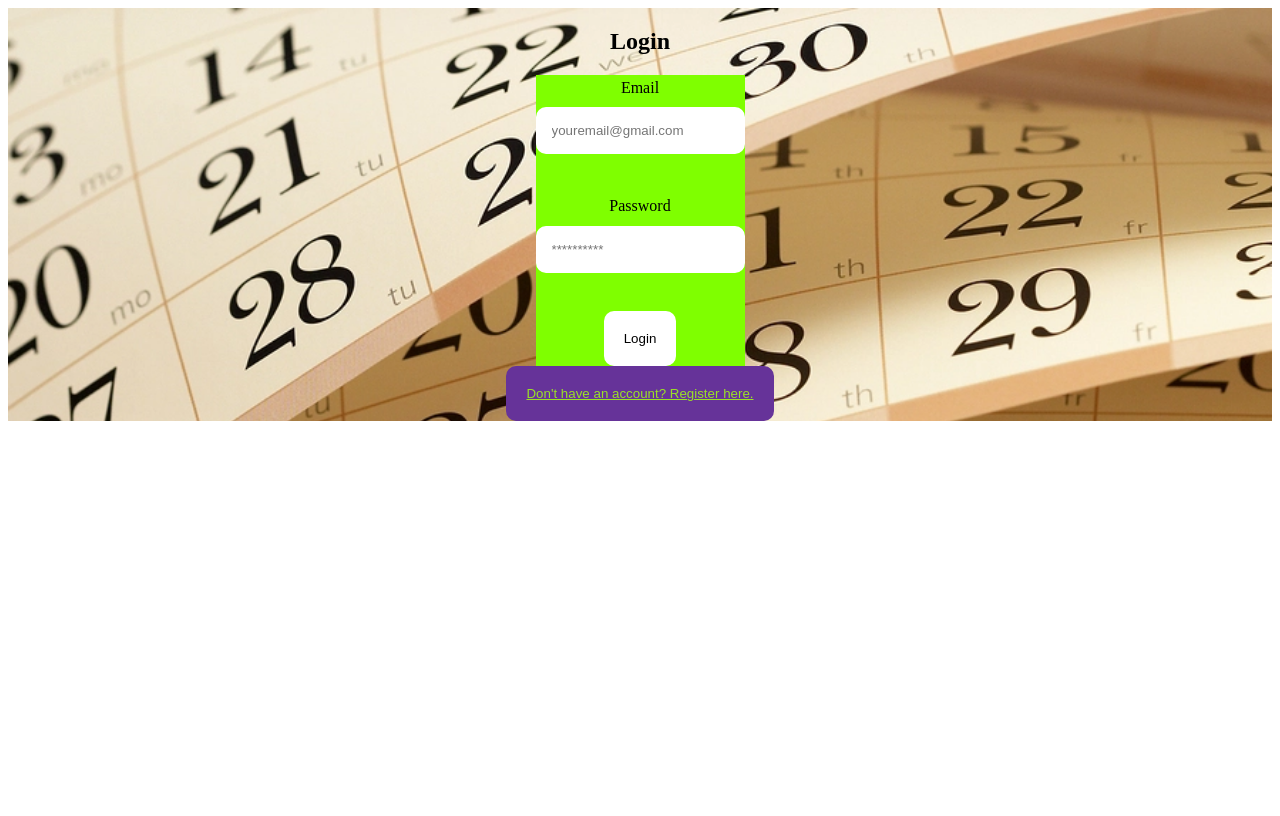
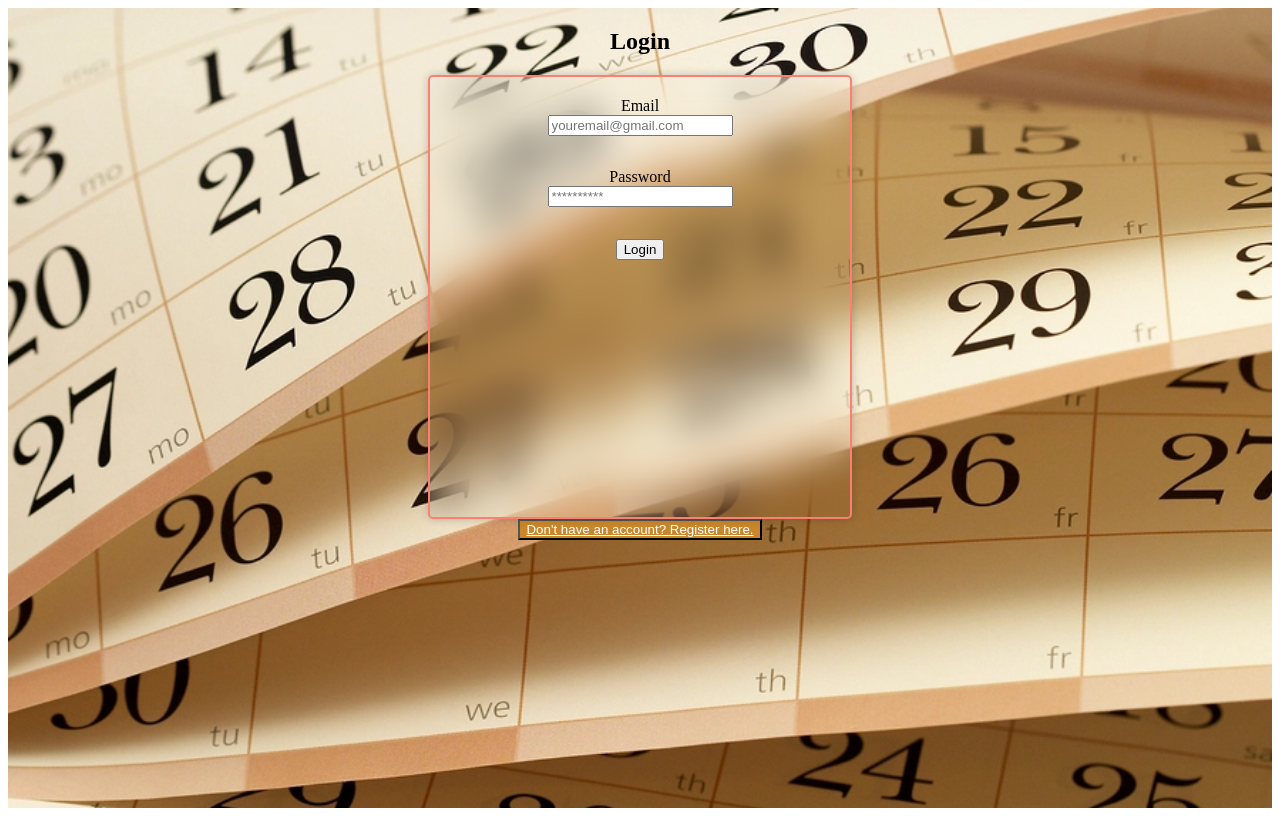
Before and after one commit to bedirhan23/calendar-api, a React (Create React App) app: page / in a window 1280 px wide. Built offline with nearby package versions, Linux system fonts and the light colour scheme.

Commit message:
Before starting Div

```diff
--- a/src/App.css
+++ b/src/App.css
@@ -1,4 +1,4 @@
-.App {
+.app {
   text-align: center;
   display: flex;
   min-height: 100vh;
@@ -15,6 +15,11 @@
   display: flex;
   flex-direction: column;
   align-items: center;
+  width: 100%;
+  height: 100vh;
+  justify-content: center;
+  background-color: rgb(184, 11, 103);
+
   /*padding: 5rem;*/
 }
 
@@ -32,7 +37,7 @@
 
 label{
   text-align: left;
-  padding: 0.25rem 0;
+  padding: 0.5rem 0;
 
 }
 
--- a/src/App.js
+++ b/src/App.js
@@ -17,8 +17,8 @@ function App() {
   return (
     <div className={styles.app}>
       {
-
-        currentForm === "login" ? <Login onFormSwitch={toggleForm} /> : <Register onFormSwitch={toggleForm}/>
+        //</Login onFormSwitch={toggleForm} />
+        currentForm === "login"
 
       }
 
--- a/src/Login.jsx
+++ b/src/Login.jsx
@@ -1,11 +1,10 @@
 import React, { useState, useEffect} from "react";
-import './App.css';
+//import './App.css';
 import './index.css';
+import { Router, useNavigate } from "react-router-dom";
 
-import { useNavigate } from "react-router-dom";
 export const Login = (props) => {
 
-    //console.log("test2113", styles);
 
     const navigate = useNavigate();
     const initialValues = { email: "", password: ""}; //
@@ -75,42 +74,7 @@ export const Login = (props) => {
                 {/* <button onClick={() => navigate('/calendar')}>Go to Calendar</button> */}
 
             </form>
-            <button className="linkBtn" onClick={() => props.onFormSwitch('register')}>Don't have an account? Register here.</button>
+            <button className="linkBtn" onClick={() => navigate('/register')}>Don't have an account? Register here.</button>
         </div>
     )
 }
-
-
-
-
-
-
-
-
-
-/*import React, { useState} from "react";
-
-export const Login = (props) => {
-
-    const [email, setEmail] = useState('');
-    const [pass, setPass] = useState('');
-
-    const handleSubmit = (e) => {
-        e.preventDefault();
-        console.log(email);
-    }
-
-    return (
-        <div className="auth-form-container">
-            <h2>Login</h2>
-            <form className= "login-form" onSubmit={handleSubmit}>
-                <label htmlFor="email">email</label>
-                <input value={email} onChange={(e) => setEmail(e.target.value)}type="email" placeholder="youremail@gmail.com" id="email" name="email"></input>
-                <label htmlFor="password">password</label>
-                <input value={pass} onChange={(e) => setPass(e.target.value)}type="password"  placeholder="**********" id="password" name="password"></input>
-                <button>Login</button>
-            </form>
-            <button className= "link-btn" onClick={() => props.onFormSwitch('register')}>Don't have an account? Register here.</button>
-        </div>
-    )
-}*/
--- a/src/Registerv2.jsx
+++ b/src/Registerv2.jsx
@@ -1,14 +1,19 @@
 import React, { useState, useEffect} from "react";
+import { Router, useNavigate } from "react-router-dom";
+//import './App.css';
+import './index.css';
 
 export const Register = (props) => {
 
     /*const [email, setEmail] = useState('');
     const [pass, setPass] = useState('');
     const [name, setName] = useState('');*/
+    const navigate = useNavigate();
     const initialValues = {fullname: "", email: "", password: ""}; //
     const [formValues, setFormValues] = useState(initialValues); //
     const [formErrors, setFormErrors] = useState({});
     const [isSubmit, setIsSubmit] = useState(false);
+    const [isError, setIsError] = useState(false);
     /*const handleSubmit = (e) => {
         e.preventDefault();
         console.log(email);
@@ -23,6 +28,9 @@ export const Register = (props) => {
         e.preventDefault();
         setFormErrors(validate(formValues));
         setIsSubmit(true);
+        if (isError){
+            navigate('/login')
+        }
     };
 
     useEffect(() =>{
@@ -35,16 +43,20 @@ export const Register = (props) => {
     const validate = (values) =>{
         const errors = {}
         const regex = /^[A-Z0-9._%+-]+@[A-Z0-9.-]+\.[A-Z]{2,4}$/i;
-        if(!values.fullname){
-            errors.fullname = "Username is required"
+
+        if (!values.fullname){
+            errors.fullname = "Email is required"
         }
         if(!values.email){
             errors.email = "Email is required"
+
         }
 
         if(!values.password){
             errors.password = "Password is required"
+
         }
+        setIsError(true);
         return errors;
     }
 
@@ -53,7 +65,7 @@ export const Register = (props) => {
             {/*<pre>{ JSON.stringify(formValues, undefined, 2)}</pre>*/}
             <h2>Register</h2>
 
-            <form className= "register-form" onSubmit={handleSubmit}>
+            <form className= "registerForm" onSubmit={handleSubmit}>
                 <label htmlFor="fullname">fullname</label>
                 <input type="text" name="fullname" placeholder="Full Name" value={formValues.fullname} onChange={handleChange}></input>
                 <p>{formErrors.fullname }</p>
@@ -66,7 +78,7 @@ export const Register = (props) => {
                 <p>{formErrors.password }</p>
                 <button>Register</button>
             </form>
-            <button className= "link-btn" onClick={() => props.onFormSwitch('login')}>Already have an account? Login here.</button>
+            <button className= "linkBtn" onClick={() => navigate('/register')}>Already have an account? Login here.</button>
         </div>
     )
 }
--- a/src/appv2.js
+++ b/src/appv2.js
@@ -15,7 +15,7 @@ function App() {
   return (
     <div className="App">
       {
-        currentForm === "login" ? <Login onFormSwitch={toggleForm} /> : <Register onFormSwitch={toggleForm}/>
+        /*currentForm === "login" ? <Login onFormSwitch={toggleForm} /> : <Register onFormSwitch={toggleForm}/>*/
       }
 
     </div>
--- a/src/index.css
+++ b/src/index.css
@@ -11,20 +11,43 @@
 
 }
 
-.authFormContainer, .registerForm{
+.authFormContainer{
   display: flex;
   flex-direction: column;
   align-items: center;
-  background: url('./00a0f-sw-531542.png');
+  background: url('./00a0f-sw-531542.png' );
+  /*opacity: 0.5;*/
+  width: 100%;
+  height: 100vh;
   background-size: cover;
   /*padding: 5rem;*/
 }
 
-.loginForm{
+.registerForm{
+
   display: flex;
   flex-direction: column;
   align-items: center;
-  background-color: chartreuse;
+  background: url('./00a0f-sw-531542.png' );
+  /*opacity: 0.5;*/
+  width: 100%;
+  height: 100vh;
+  background-size: cover;
+
+}
+.loginForm{
+  border: 2px solid salmon;
+  padding: 20px;
+  box-shadow: 0px 0px 10px rgba(0, 0, 0, 0.2);
+  background: transparent;
+  backdrop-filter: blur(20px);
+  display: flex;
+  flex-direction: column;
+  align-items: center;
+  border-radius: 5px;
+  width: 30%;
+  height: 50vh;
+  /*background-color: rgb(235, 183, 29);*/
 
 
 }
@@ -48,11 +71,13 @@
 
 }
 
-.input {
+.input{
   margin: 0.5em 0;
   padding: 1rem;
   border: none;
-  border-radius: 10px;
+  /*border-radius: 10px;*/
+  border-radius: 5px;
+  background-color: blueviolet;
 }
 
 .button {
@@ -64,40 +89,7 @@
 }
 
 .linkBtn{
-  background: rebeccapurple;
-  color: rgb(154, 225, 39);
+  background: rgb(201, 135, 43);
+  color: rgb(255, 255, 255);
   text-decoration: underline;
 }
-
-
-
-
-
-
-
-
-
-
-
-
-
-
-
-
-
-
-
-
-/* body {
-  margin: 0;
-  font-family: -apple-system, BlinkMacSystemFont, 'Segoe UI', 'Roboto', 'Oxygen',
-    'Ubuntu', 'Cantarell', 'Fira Sans', 'Droid Sans', 'Helvetica Neue',
-    sans-serif;
-  -webkit-font-smoothing: antialiased;
-  -moz-osx-font-smoothing: grayscale;
-}
-
-code {
-  font-family: source-code-pro, Menlo, Monaco, Consolas, 'Courier New',
-    monospace;
-} */
--- a/src/index.js
+++ b/src/index.js
@@ -4,11 +4,11 @@ import ReactDOM from 'react-dom/client';
 import { BrowserRouter as Router, Routes, Route, BrowserRouter } from "react-router-dom";
 import './index.css';
 import App from './App';
-import './App.css';
+//import './App.css';
 import reportWebVitals from './reportWebVitals';
 import  {Login}  from './Login';
 import  MyCalendar  from './Calendar';
-import { Register } from './Registerv2';
+import  {Register}  from './Registerv2';
 
 const root = ReactDOM.createRoot(document.getElementById('root'));
 root.render(
```
Also changed, not shown: src/Register.jsx (+6 -2 lines).
